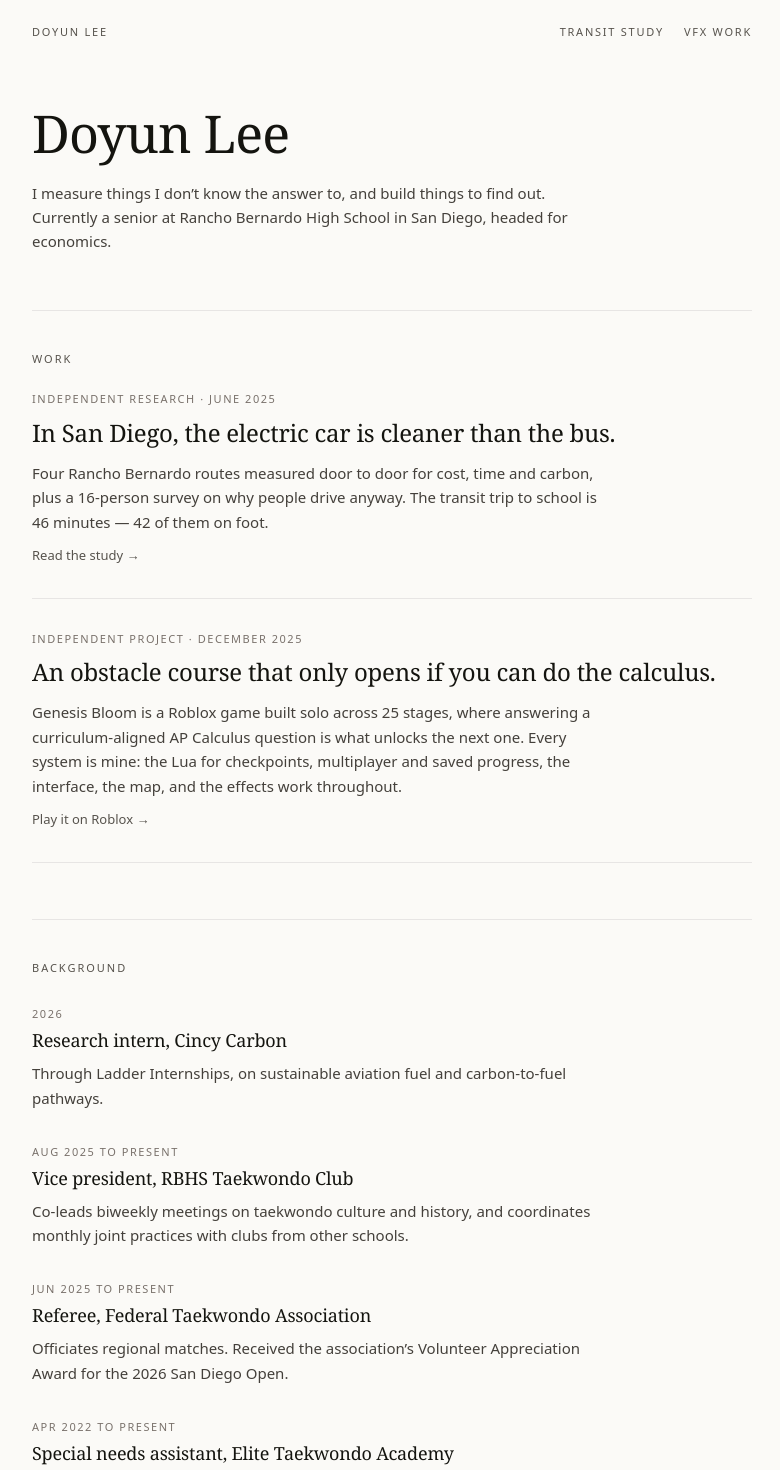
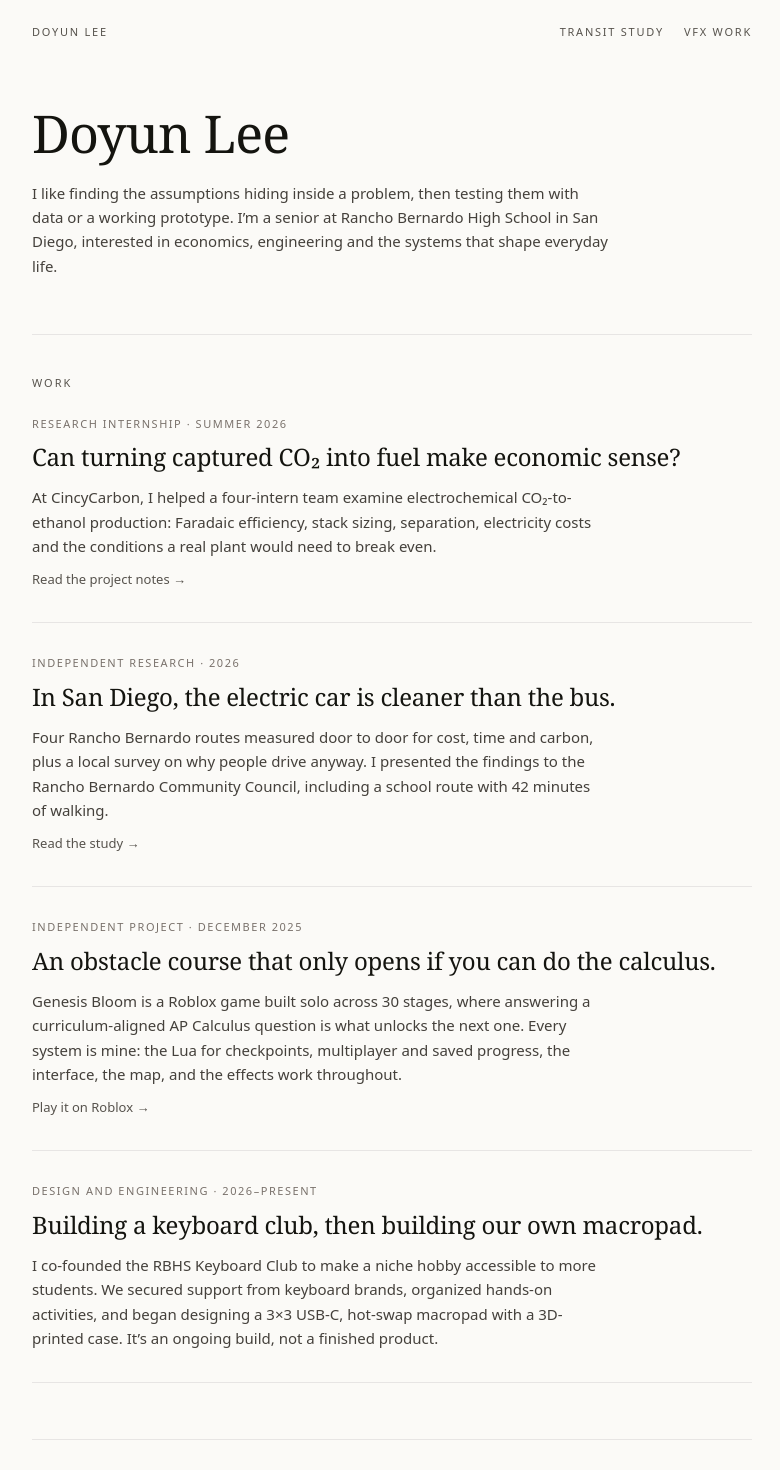
Before and after one commit to BlueJayNinja0909/doyun-portfolio, a Next.js app in the folder apps/academic/: page / in a window 1280 px wide. Shown: the top 1470 px of the page, without its empty margins (248-1028 px from the left). Built offline with nearby package versions, Linux system fonts and the light colour scheme.

Commit message:
Update homepage with new research and projects

```diff
--- a/apps/academic/app/page.tsx
+++ b/apps/academic/app/page.tsx
@@ -16,11 +16,12 @@ type Entry = { period: string; title: string; body: string };
 
 const BACKGROUND: Entry[] = [
   {
-    period: '2026',
-    title: 'Research intern, Cincy Carbon',
+    period: '2026–present',
+    title: 'Co-president and founder, RBHS Keyboard Club',
     body:
-      'Through Ladder Internships, on sustainable aviation fuel and carbon-to-fuel ' +
-      'pathways.',
+      'Co-founded a hands-on mechanical keyboard club with 40+ student sign-ups. ' +
+      'Organizes workshops and sponsor-supported switch and keycap demonstrations; ' +
+      'developing a custom 3×3 macropad.',
   },
   {
     period: 'Aug 2025 to present',
@@ -30,15 +31,15 @@ const BACKGROUND: Entry[] = [
       'monthly joint practices with clubs from other schools.',
   },
   {
-    period: 'Jun 2025 to present',
+    period: '2024 to present',
     title: 'Referee, Federal Taekwondo Association',
     body:
-      'Officiates regional matches. Received the association&rsquo;s Volunteer Appreciation ' +
-      'Award for the 2026 San Diego Open.',
+      'Officiates taekwondo matches as a paid referee and holds a USA Taekwondo ' +
+      'D-Level Kyorugi referee certification.',
   },
   {
-    period: 'Apr 2022 to present',
-    title: 'Special needs assistant, Elite Taekwondo Academy',
+    period: '2021 to present',
+    title: 'Volunteer instructor, Taekwondo',
     body:
       'Works with children with autism and ADHD in both inclusive and regular classes, ' +
       'adapting how a lesson is taught to how a given student learns.',
@@ -64,10 +65,10 @@ const BACKGROUND: Entry[] = [
   },
   {
     period: '2023 to present',
-    title: 'Royal Regiment and Symphonic Band',
+    title: 'Royal Regiment and Wind Ensemble',
     body:
-      'Marching band in SCSBOA Division 6A, the highest competitive division, and second ' +
-      'chair clarinet. Performed at Carnegie Hall in April 2026.',
+      'Clarinetist in marching band and Wind Ensemble. Performed at Carnegie Hall in April ' +
+      '2026 and placed fifth among more than 30 clarinetists in the band programme.',
   },
 ];
 
@@ -80,6 +81,8 @@ const AWARDS: { name: string; scope: string }[] = [
   { name: 'Student Leadership Award, San Diego Korean School', scope: 'Regional, 2026' },
   { name: 'Volunteer Appreciation Award, Federal Taekwondo Association', scope: 'Regional, 2026' },
   { name: 'Certificate of Recognition, County of San Diego', scope: 'Regional, 2024' },
+  { name: 'Outstanding Leadership Award, California State Assembly', scope: 'State, 2026' },
+  { name: 'Next Generation Leadership Award, Korean Education Center LA', scope: 'Regional, 2026' },
   { name: 'Rising Performer Award, RBHS', scope: 'School, 2025' },
 ];
 
@@ -92,28 +95,46 @@ export default function Page() {
           Doyun Lee
         </h1>
         <p className="mt-5 max-w-xl text-[15px] leading-relaxed text-stone-700">
-          I measure things I don&rsquo;t know the answer to, and build things to find out.
-          Currently a senior at Rancho Bernardo High School in San Diego, headed for economics.
+          I like finding the assumptions hiding inside a problem, then testing them with data
+          or a working prototype. I&rsquo;m a senior at Rancho Bernardo High School in San Diego,
+          interested in economics, engineering and the systems that shape everyday life.
         </p>
       </header>
 
       <section className="mt-14 border-t border-stone-200 pt-10">
         <h2 className="text-[11px] uppercase tracking-[0.18em] text-stone-600">Work</h2>
 
+        <a href="/work/carbon-to-fuel/" className="group mt-6 block border-b border-stone-200 pb-8">
+          <p className="text-[11px] uppercase tracking-[0.14em] text-stone-500">
+            Research internship &middot; Summer 2026
+          </p>
+          <h3 className="mt-2 font-serif text-2xl leading-snug tracking-[-0.01em] group-hover:underline">
+            Can turning captured CO₂ into fuel make economic sense?
+          </h3>
+          <p className="mt-3 max-w-xl text-[15px] leading-relaxed text-stone-700">
+            At CincyCarbon, I helped a four-intern team examine electrochemical CO₂-to-ethanol
+            production: Faradaic efficiency, stack sizing, separation, electricity costs and
+            the conditions a real plant would need to break even.
+          </p>
+          <span className="mt-3 inline-block text-[13px] text-stone-600 group-hover:text-stone-900">
+            Read the project notes &rarr;
+          </span>
+        </a>
+
         <a
           href="/work/transit-vs-driving/"
-          className="group mt-6 block border-b border-stone-200 pb-8"
+          className="group mt-8 block border-b border-stone-200 pb-8"
         >
           <p className="text-[11px] uppercase tracking-[0.14em] text-stone-500">
-            Independent research &middot; June 2025
+            Independent research &middot; 2026
           </p>
           <h3 className="mt-2 font-serif text-2xl leading-snug tracking-[-0.01em] group-hover:underline">
             In San Diego, the electric car is cleaner than the bus.
           </h3>
           <p className="mt-3 max-w-xl text-[15px] leading-relaxed text-stone-700">
             Four Rancho Bernardo routes measured door to door for cost, time and carbon, plus a
-            16-person survey on why people drive anyway. The transit trip to school is 46
-            minutes — 42 of them on foot.
+            local survey on why people drive anyway. I presented the findings to the Rancho
+            Bernardo Community Council, including a school route with 42 minutes of walking.
           </p>
           <span className="mt-3 inline-block text-[13px] text-stone-600 group-hover:text-stone-900">
             Read the study &rarr;
@@ -133,7 +154,7 @@ export default function Page() {
             An obstacle course that only opens if you can do the calculus.
           </h3>
           <p className="mt-3 max-w-xl text-[15px] leading-relaxed text-stone-700">
-            Genesis Bloom is a Roblox game built solo across 25 stages, where answering a
+            Genesis Bloom is a Roblox game built solo across 30 stages, where answering a
             curriculum-aligned AP Calculus question is what unlocks the next one. Every system is
             mine: the Lua for checkpoints, multiplayer and saved progress, the interface, the map,
             and the effects work throughout.
@@ -146,6 +167,21 @@ export default function Page() {
           >
             Play it on Roblox &rarr;
           </a>
+        </div>
+
+        <div className="mt-8 border-b border-stone-200 pb-8">
+          <p className="text-[11px] uppercase tracking-[0.14em] text-stone-500">
+            Design and engineering &middot; 2026–present
+          </p>
+          <h3 className="mt-2 font-serif text-2xl leading-snug tracking-[-0.01em]">
+            Building a keyboard club, then building our own macropad.
+          </h3>
+          <p className="mt-3 max-w-xl text-[15px] leading-relaxed text-stone-700">
+            I co-founded the RBHS Keyboard Club to make a niche hobby accessible to more
+            students. We secured support from keyboard brands, organized hands-on activities,
+            and began designing a 3×3 USB-C, hot-swap macropad with a 3D-printed case.
+            It&rsquo;s an ongoing build, not a finished product.
+          </p>
         </div>
       </section>
 
```
